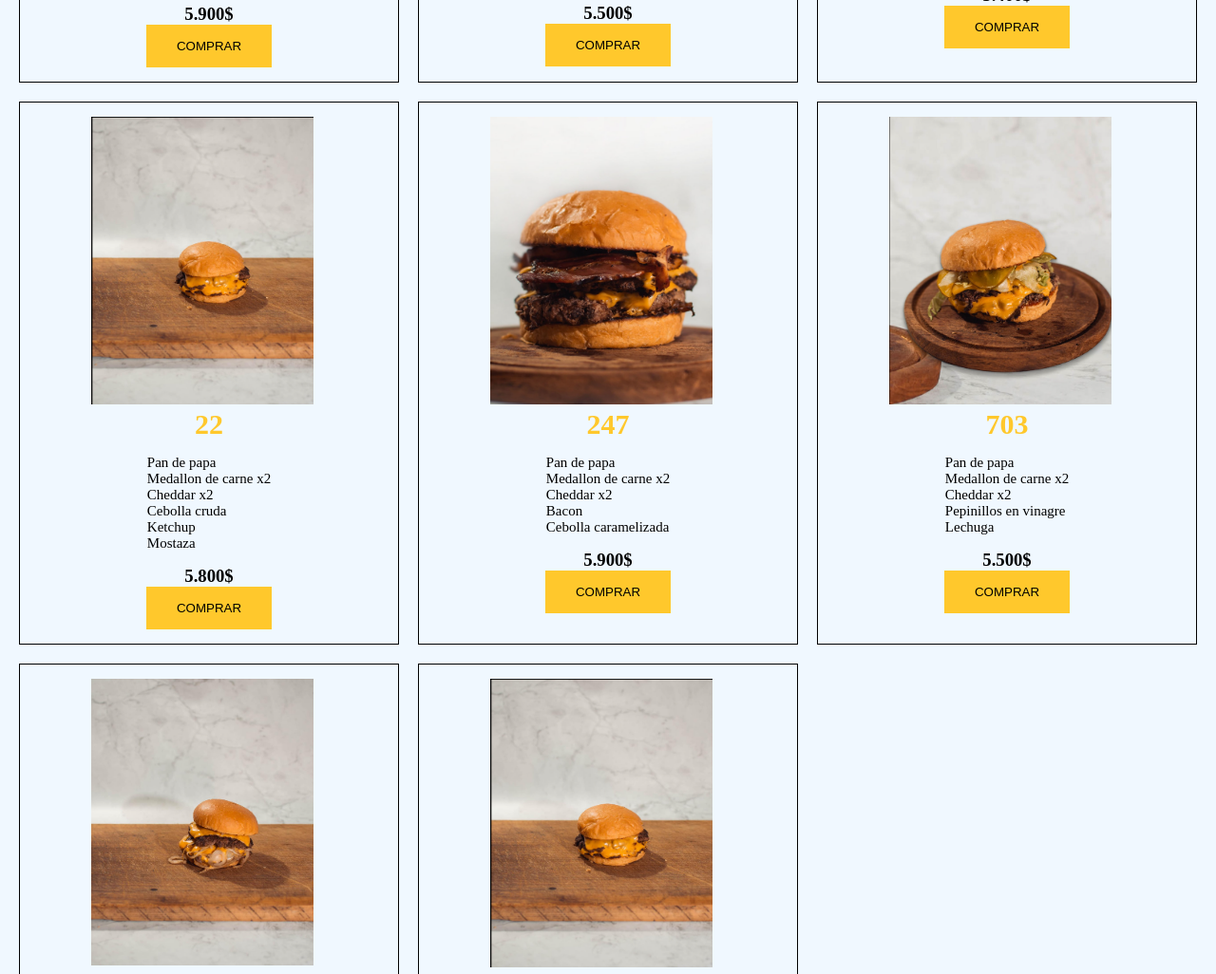
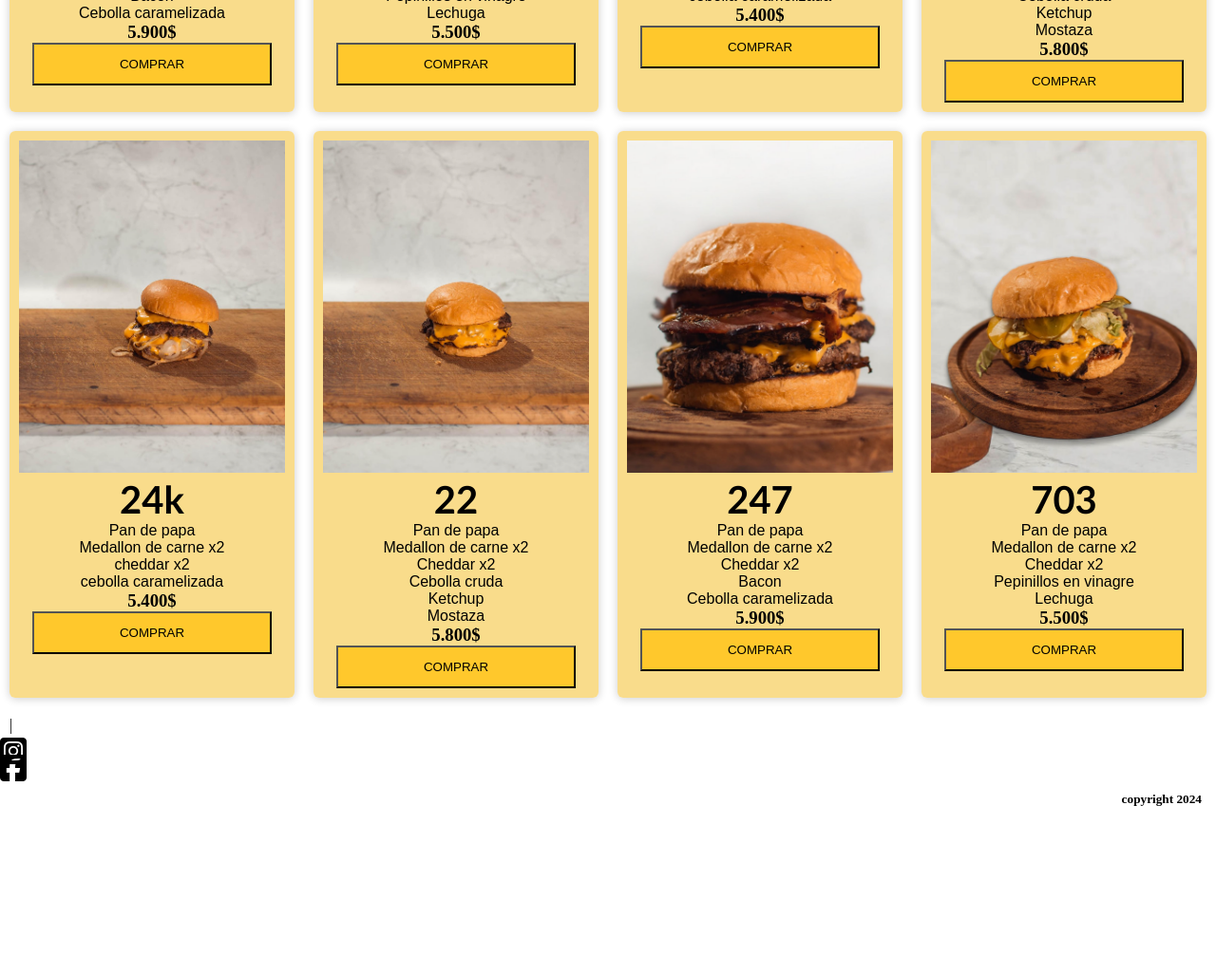
Before and after one commit to ALEo14/burgerstore, a plain HTML site: page pages/burgers.html in a window 1280 px wide. Shown: the part 569-1595 px from the top of the page at 95% size. After the commit the page ends 1434 px from the top, so only its background shows below. Drawn offline with Linux system fonts and the light colour scheme.

Commit message:
cards terminadas

```diff
--- a/pages/burgers.html
+++ b/pages/burgers.html
@@ -47,9 +47,10 @@
       </nav>
     </header>
 
-    <section class="conteiner">
-      <div class="card">
-        <figure><img src="/fotos/burger 1.png" alt="burger 1 " /></figure>
+     <section class="products">
+      <article class="product">
+        <figure><img src="/fotos/burger1.png" alt="burger 1 " /></figure>
+        <div class="product-body">
           <h2>247</h2>
           <p>
             Pan de papa <br />
@@ -57,10 +58,14 @@
             Bacon <br />Cebolla caramelizada
           </p>
           <h3>5.900$</h3>
-        <a href="/pages/pagar.html" target="_blank"><button>COMPRAR</button></a>
+          <a href="/pages/pagar.html" target="_blank"
+            ><button>COMPRAR</button></a>
         </div>
-      <div class="card">
-        <figure><img src="/fotos/burger 2.png" alt="" /></figure>
+      </article>
+
+      <article class="product">
+          <figure><img src="/fotos/burger2.png" alt="burger 1 " /></figure>
+          <div class="product-body">
             <h2>703</h2>
             <p>
               Pan de papa <br />
@@ -71,8 +76,11 @@
             <h3>5.500$</h3>
             <a href="/pages/pagar.html" target="_blank"><button>COMPRAR</button></a>
           </div>
-      <div class="card">
-        <figure><img src="/fotos/burger 3.png" alt="" /></figure>
+        </article>
+
+      <article class="product">
+          <figure><img src="/fotos/burger3.png " alt="burger 1 " /></figure>
+          <div class="product-body">
             <h2>24k</h2>
             <p>
             Pan de papa <br />
@@ -83,20 +91,52 @@
             <h3>5.400$</h3>
             <a href="/pages/pagar.html" target="_blank"><button>COMPRAR</button></a>
         </div>
-      <div class="card">
-        <figure><img src="/fotos/burger 4 .png" alt="" /></figure>
+      </article>
+
+      <article class="product">
+          <figure><img src="/fotos/burger4.png" alt="burger 1 " /></figure>
+          <div class="product-body">
           <h2>22</h2>
           <p>
           Pan de papa <br />
           Medallon de carne x2 <br />Cheddar x2 <br />Cebolla cruda
-          <br />Ketchup <br />Mostaza
-        </p>
+          <br />Ketchup <br />Mostaza</p>
           <h3>5.800$</h3>
           <a href="/pages/pagar.html" target="_blank"><button>COMPRAR</button></a>
+        </div>
+      </article>
 
+
+      <article class="product">
+        <figure><img src="/fotos/burger3.png " alt="burger 1 " /></figure>
+        <div class="product-body">
+          <h2>24k</h2>
+          <p>
+          Pan de papa <br />
+          Medallon de carne x2 <br />
+          cheddar x2 <br />
+          cebolla caramelizada</p>
+          <h3>5.400$</h3>
+          <a href="/pages/pagar.html" target="_blank"><button>COMPRAR</button></a>
           </div>
-      <div class="card">
-        <figure><img src="/fotos/burger 1.png" alt="burger 1 " /></figure>
+      </article>
+
+      <article class="product">
+        <figure><img src="/fotos/burger4.png" alt="burger 1 " /></figure>
+      <div class="product-body">
+        <h2>22</h2>
+        <p>
+        Pan de papa <br />
+        Medallon de carne x2 <br />Cheddar x2 <br />Cebolla cruda
+        <br />Ketchup <br />Mostaza </p>
+        <h3>5.800$</h3>
+        <a href="/pages/pagar.html" target="_blank"><button>COMPRAR</button></a>
+      </div>
+    </article>
+
+    <article class="product">
+      <figure><img src="/fotos/burger1.png" alt="burger 1 " /></figure>
+      <div class="product-body">
         <h2>247</h2>
         <p>
           Pan de papa <br />
@@ -104,10 +144,14 @@
           Bacon <br />Cebolla caramelizada
         </p>
         <h3>5.900$</h3>
-        <a href="/pages/pagar.html" target="_blank"><button>COMPRAR</button></a>
+        <a href="/pages/pagar.html" target="_blank"
+          ><button>COMPRAR</button></a>
       </div>
-      <div class="card">
-        <figure><img src="/fotos/burger 2.png" alt="" /></figure>
+    </article>
+  </article>
+  <article class="product">
+    <figure><img src="/fotos/burger2.png" alt="burger 1 " /></figure>
+    <div class="product-body">
       <h2>703</h2>
       <p>
         Pan de papa <br />
@@ -118,29 +162,7 @@
       <h3>5.500$</h3>
       <a href="/pages/pagar.html" target="_blank"><button>COMPRAR</button></a>
     </div>
-      <div class="card">
-        <figure><img src="/fotos/burger 3.png" alt="" /></figure>
-        <h2>24k</h2>
-        <p>
-          Pan de papa <br />
-          Medallon de carne x2 <br />
-          cheddar x2 <br />
-          cebolla caramelizada
-        </p>
-        <h3>5.400$</h3>
-        <a href="/pages/pagar.html" target="_blank"><button>COMPRAR</button></a>
-      </div>
-      <div class="card">
-        <figure><img src="/fotos/burger 4 .png" alt="" /></figure>
-        <h2>22</h2>
-        <p>
-          Pan de papa <br />
-          Medallon de carne x2 <br />Cheddar x2 <br />Cebolla cruda
-          <br />Ketchup <br />Mostaza
-        </p>
-        <h3>5.800$</h3>
-        <a href="/pages/pagar.html" target="_blank"><button>COMPRAR</button></a>
-      </div>
+  </article> |
   </section>
 
     <footer>
--- a/style/style.css
+++ b/style/style.css
@@ -82,62 +82,63 @@ footer h5 {
 
 /* burgers  */
 
-.conteiner{
+.products{
     display: grid;
-    grid-template-columns: repeat(auto-fit, minmax(300px, 1fr));
-    padding: 20px;
+    grid-template-columns: repeat(auto-fit,minmax(300px,1fr));
+    padding: 10px;
     gap: 20px;
-    justify-content: space-around;
-    background-color:aliceblue;
-    margin: auto;
+}
+
+.product{
+    background-color:#f3bc2486;
+    padding: 10px;
+    box-sizing: border-box;
+    border-radius: 6px;
+    overflow:hidden ;
+    box-shadow: 0px 1px 10px rgb(0,0,0,0.2);
+    transition: all 300ms ease ;
+}
+.product:hover{
+    box-shadow: 5px 5px 20px rgb(0,0,0,0.4);
 
 }
-.card{
-    display: flex;
-    padding: 15px;
+.product img{
     width: 100%;
+    height: 350px;
+    object-fit: cover;
+    transition: all .5s;
+}
+.product figure{
+    overflow: hidden;
+}
+.product:hover img{
+    transform: scale(1.2);
+}
+.product-body{
 
-    flex-direction: column;
-    border: 1.5px solid #000;
-    align-items: center;
+    text-align: center;
+    gap: 10px;
+}
+.product-body button{
+    background-color: #FFC82C;
+    width: 90%;
+    height: 45px;
+    transition: 1s;
+    cursor: pointer;
+    outline: none;
+}
+.product-body button:hover{
+    transform: scale(1.1);
 
 }
-.card h2{
-
-    color: #FFC82C;
-    font-size: 30px;
-}
-.card img{
-    width: 80%;
-    padding-left: 60px;
-    align-items: center;
-    object-fit: cover;
-}
-
-.card p{
-    font-size: 3mm;
-    padding: 15px;
-    font-size: 15px;
+.product-body h2{
+    font-size: 40px;
+    font-family:'Gill Sans', 'Gill Sans MT', Calibri, 'Trebuchet MS', sans-serif;
 
 }
-.card button{
- border: none;
- width: 100%;
- padding: 15px 32px;
- text-align: center;
- background-color: #FFC82C;
- align-items: center;
- cursor: pointer;
-
-}
-
-.redes{
-    display: flex;
-    align-items: center;
-    justify-content: center;
-    width: 30px;
-    height: 30px;
-
+.product-body p {
+    gap: 40px;
+    font-family: sans-serif;
 }
 
 /* ubicaion */
```
Also changed, not shown: hola.html (added, +85 -0 lines), fotos/burger 2.png (deleted), fotos/burger 4 .png (deleted), fotos/burger1.png (renamed from fotos/burger 1.png), fotos/burger2.png (added), fotos/burger3.png (renamed from fotos/burger 3.png), fotos/burger4.png (added). Lines whose indentation alone changed are shown as unchanged.
